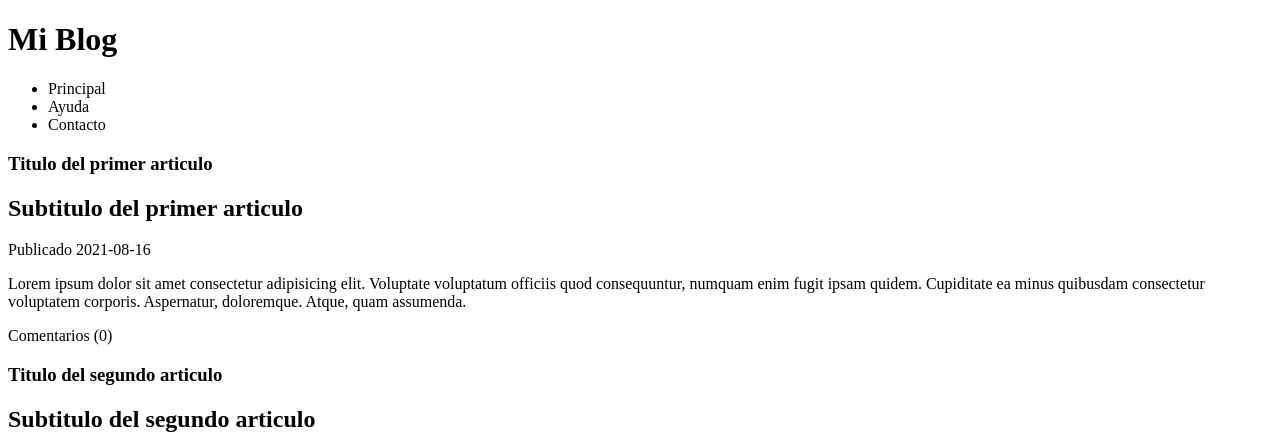
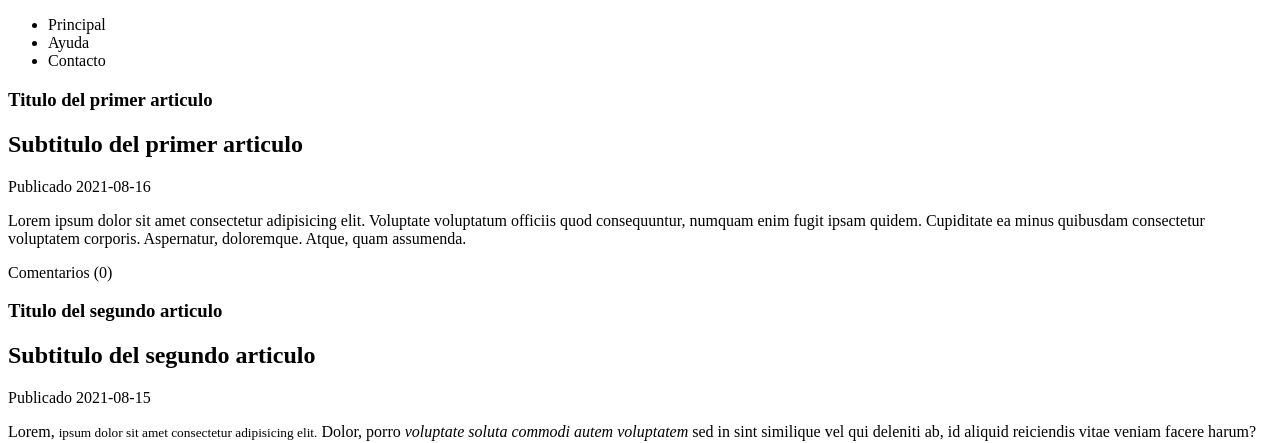
Before and after one commit to NDeleo94/Test, a plain HTML site: page index.html in a window 1280 px wide. Shown: the top 443 px of the page. Drawn offline with Linux system fonts and the light colour scheme.

Commit message:
delete header

```diff
--- a/index.html
+++ b/index.html
@@ -10,7 +10,6 @@
     </head>
     <body>
         <header>
-            <h1>Mi Blog</h1>
         </header>
         <nav>
             <ul>
```
